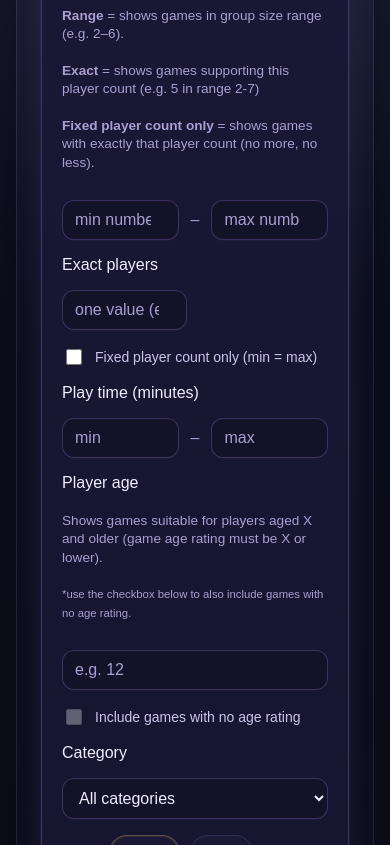
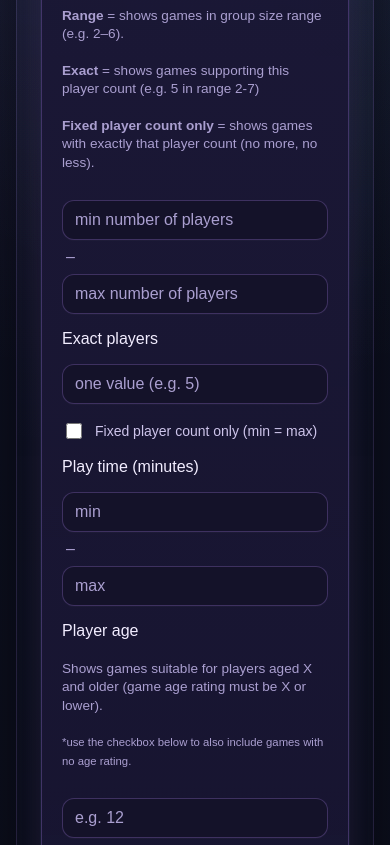
Before and after one commit to Agnogh/WitchTowerBoardgameLibrary, a Django app: page /games/ in a window 390 px wide. Shown: the part 450-1295 px from the top of the page. Run offline with Django 5.2, Linux system fonts and the light colour scheme; data that the repository does not hold is empty.

Commit message:
solving a problem of min & max being barely visible on very small devices by stacking vertically

```diff
--- a/static/css/styles.css
+++ b/static/css/styles.css
@@ -641,6 +641,15 @@ MaYBE CHANGE LATER*/
   ----------------------------------
 */
 
+
+/* On very small screens, stack min/max vertically */
+@media (max-width: 420px) {
+  .games-filter-row {
+    grid-template-columns: 1fr;
+  }
+}
+
+
 /* sidebar to stack on small screns */
 /* need to fix phone layout first
 @media (max-width: 900px) {
```
